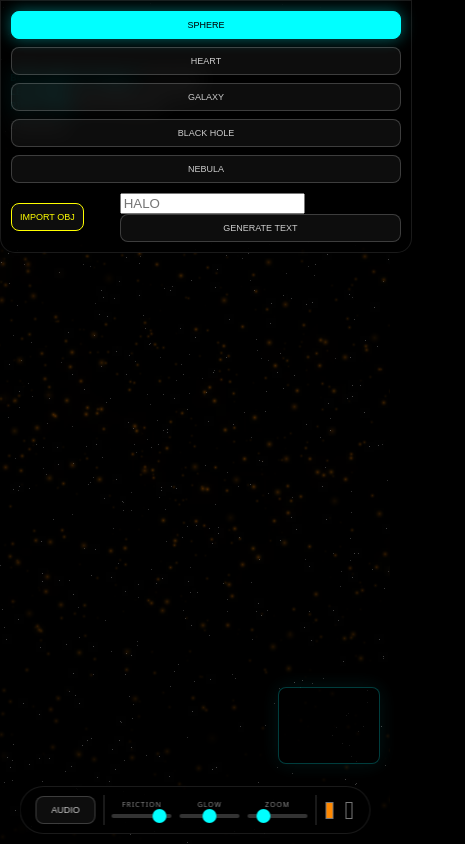
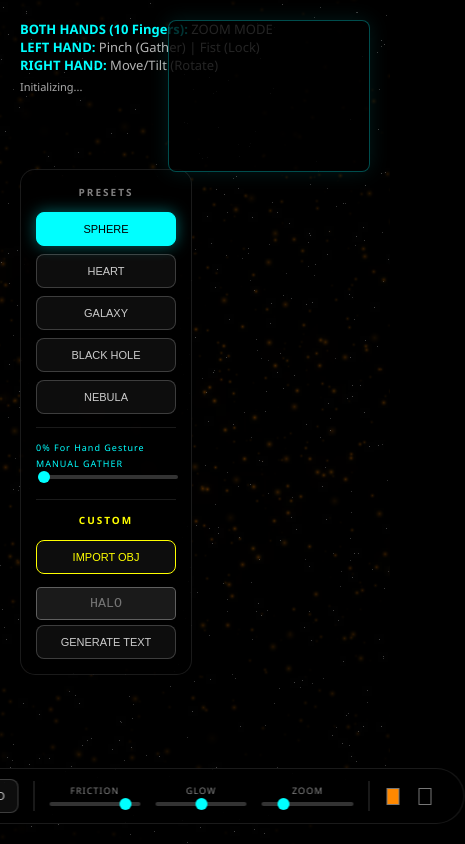
Before and after one commit to dannnptra/Personal-project, a plain HTML site: page index.html in a window 390 px wide. Shown: the whole page, 465 px wide, since content can reach past the window. Drawn offline with nearby package versions, Linux system fonts and the light colour scheme; animation ran at ten frames a second; a script that the page names is missing.

Commit message:
Bug Fix~

```diff
--- a/style.css
+++ b/style.css
@@ -1,7 +1,7 @@
-body { margin: 0; overflow: hidden; background: #000000; font-family: 'Segoe UI', sans-serif; user-select: none; }
+body { margin: 0; overflow: hidden; background: #000000; font-family: 'Segoe UI', sans-serif; }
 canvas { display: block; }
 
-/* --- DESKTOP LAYOUT --- */
+/* SIDEBAR */
 #sidebar {
     position: absolute; top: 50%; left: 20px;
     transform: translateY(-50%); width: 140px;
@@ -12,9 +12,6 @@ canvas { display: block; }
     backdrop-filter: blur(10px); z-index: 100;
 }
 
-/* Scroll container for mobile mainly */
-.scroll-container { display: flex; flex-direction: column; gap: 8px; }
-
 .judul-ui {
     color: rgba(255,255,255,0.5); font-size: 10px; font-weight: bold;
     letter-spacing: 2px; margin-bottom: 5px; text-align: center;
@@ -24,16 +21,24 @@ canvas { display: block; }
     background: rgba(255,255,255,0.05); border: 1px solid rgba(255,255,255,0.2);
     color: #ccc; padding: 10px; border-radius: 8px; cursor: pointer;
     font-size: 11px; text-transform: uppercase; transition: 0.2s;
-    text-align: center; width: 100%; touch-action: manipulation;
+    text-align: center; width: 100%;
 }
 .tombol:hover, .tombol.aktif {
     background: #00ffff; color: black; border-color: #00ffff;
     box-shadow: 0 0 15px rgba(0, 255, 255, 0.4);
 }
 .tombol-import { border-color: #ffff00; color: #ffff00; }
-.tombol.mic-aktif { background: #ff0055; color: white; border-color: #ff0055; }
+.tombol-import:hover { background: #ffff00; color: black; box-shadow: 0 0 15px rgba(255, 255, 0, 0.4); }
+.tombol.mic-aktif { background: #ff0055; color: white; border-color: #ff0055; box-shadow: 0 0 15px #ff0055; }
 
 .pemisah-horizontal { height: 1px; background: rgba(255,255,255,0.1); margin: 5px 0; }
+
+.input-group { display: flex; flex-direction: column; gap: 5px; margin-top: 5px; }
+input[type="text"] {
+    background: rgba(255,255,255,0.1); border: 1px solid rgba(255,255,255,0.3);
+    color: white; padding: 8px; border-radius: 5px; outline: none; width: 100%;
+    text-align: center; font-family: monospace; box-sizing: border-box;
+}
 
 /* BOTTOM BAR */
 #panel-bawah {
@@ -41,16 +46,16 @@ canvas { display: block; }
     background: rgba(0, 0, 0, 0.7);
     padding: 10px 30px; border-radius: 50px;
     border: 1px solid rgba(255, 255, 255, 0.1);
-    backdrop-filter: blur(10px); z-index: 100; width: auto; max-width: 90%;
+    backdrop-filter: blur(10px); z-index: 100; width: auto;
 }
 
 .baris { display: flex; gap: 15px; align-items: center; justify-content: center; }
 .pemisah-vertikal { width: 1px; height: 30px; background: rgba(255,255,255,0.2); }
 
-.grup-slider { display: flex; flex-direction: column; align-items: center; min-width: 60px; }
+.grup-slider { display: flex; flex-direction: column; align-items: center; min-width: 80px; }
 .label { font-size: 9px; color: #888; margin-bottom: 3px; letter-spacing: 1px; }
 input[type=range] { -webkit-appearance: none; width: 100%; height: 4px; background: #333; border-radius: 2px; cursor: pointer; }
-input[type=range]::-webkit-slider-thumb { -webkit-appearance: none; width: 14px; height: 14px; border-radius: 50%; background: #00ffff; }
+input[type=range]::-webkit-slider-thumb { -webkit-appearance: none; width: 12px; height: 12px; border-radius: 50%; background: #00ffff; }
 input[type="color"] { border:none; width:25px; height:25px; cursor:pointer; background:none; padding: 0; border-radius: 50%; overflow: hidden;}
 
 /* PREVIEW */
@@ -65,55 +70,12 @@ input[type="color"] { border:none; width:25px; height:25px; cursor:pointer; back
 
 #instruksi {
     position: absolute; top: 20px; left: 20px; pointer-events: none;
-    color: rgba(255,255,255,0.7); font-size: 13px; text-shadow: 0 2px 4px black; z-index: 10;
+    color: rgba(255,255,255,0.7); font-size: 13px; text-shadow: 0 2px 4px black;
 }
 .sorot { color: #00ffff; font-weight: bold; }
-.mobile-show { display: none; }
 
 #kotak-error {
     display: none; position: absolute; top: 50%; left: 50%; transform: translate(-50%, -50%);
-    background: rgba(255,0,0,0.9); color: white; padding: 20px; border-radius: 10px; z-index: 999;
+    background: rgba(255,0,0,0.9); color: white; padding: 20px; border-radius: 10px;
+    text-align: center; z-index: 999;
 }
-
-/* --- MOBILE RESPONSIVE --- */
-@media (max-width: 768px) {
-    #sidebar {
-        top: 0; left: 0; transform: none;
-        width: 100%; height: auto;
-        flex-direction: row; flex-wrap: wrap;
-        padding: 10px; border-radius: 0 0 15px 15px;
-        align-items: center; justify-content: space-between;
-    }
-
-    .scroll-container {
-        flex-direction: row; overflow-x: auto; width: 60%;
-        padding-bottom: 5px; gap: 5px;
-    }
-
-    .judul-ui, .pemisah-horizontal { display: none; }
-
-    .tombol { font-size: 9px; padding: 8px; min-width: 60px; }
-    .tombol-import { width: auto; flex-grow: 0; }
-
-    /* Move slider to bottom bar on mobile logic or keep compact */
-    #sidebar .grup-slider { display: none; /* Hide manual slider on mobile to save space, or move */ }
-
-    #panel-bawah {
-        bottom: 10px; padding: 8px 15px;
-        width: 95%; box-sizing: border-box;
-    }
-
-    .baris { gap: 8px; }
-    .grup-slider { min-width: 50px; }
-    .label { font-size: 7px; }
-
-    /* Shrink Preview */
-    #wadah-pratinjau {
-        top: auto; bottom: 80px; right: 10px;
-        width: 100px; height: 75px; opacity: 0.8;
-    }
-
-    #instruksi { font-size: 10px; top: 70px; left: 10px; width: 200px; }
-    .mobile-hide { display: none; }
-    .mobile-show { display: block; }
-}
```
